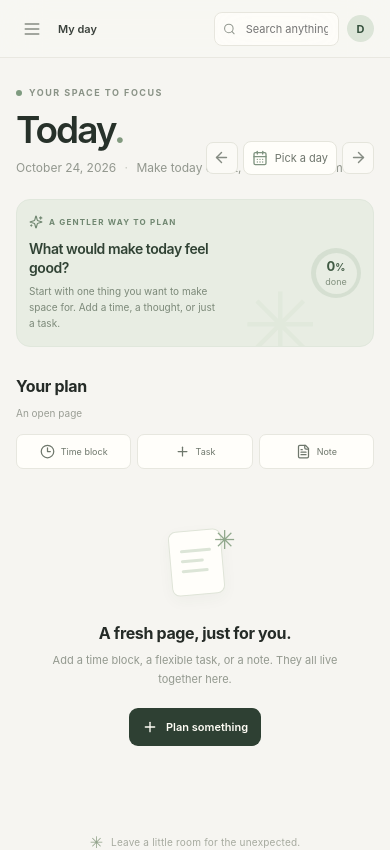
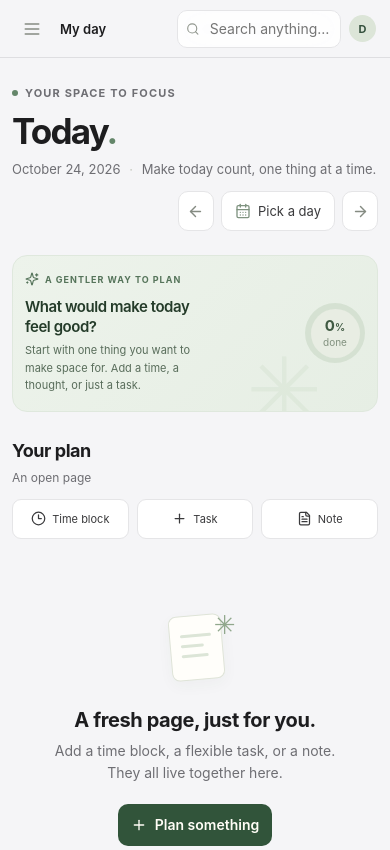
Before and after one commit to davidpit1565/Notes, a React (Vite) app: page / in a window 390 px wide. Shown: the top 850 px of the page. Built offline with nearby package versions, Linux system fonts and the light colour scheme.

Commit message:
Polish Dailume web UI with Apple system typography

```diff
--- a/src/styles.css
+++ b/src/styles.css
@@ -36,3 +36,249 @@ button { touch-action: manipulation; }
 @media (min-width: 1500px) {
   .main-content, .content, .page-content { max-width: 1500px; margin-left: auto; margin-right: auto; }
 }
+
+
+/* Dailume web design pass — native Apple system typography, clearer hierarchy, and more comfortable touch targets. */
+:root {
+  color-scheme: light;
+  font-family: -apple-system, BlinkMacSystemFont, "Segoe UI", system-ui, sans-serif;
+  font-size: 16px;
+  font-synthesis: none;
+  text-rendering: optimizeLegibility;
+  -webkit-font-smoothing: antialiased;
+  --ink: #1d1d1f;
+  --muted: #6e6e73;
+  --green: #42634a;
+  --line: #e5e5e7;
+  --paper: #ffffff;
+  --soft: #f5f5f7;
+  --canvas: #f5f5f7;
+}
+body { background: var(--canvas); color: var(--ink); }
+button, input, textarea, select { font-family: inherit; }
+button { min-height: 36px; }
+button:focus-visible, input:focus-visible, textarea:focus-visible, select:focus-visible {
+  outline: 3px solid rgba(0, 122, 255, .45);
+  outline-offset: 2px;
+}
+.sidebar {
+  background: rgba(250, 250, 252, .94);
+  border-right-color: rgba(60, 60, 67, .12);
+  padding-top: 25px;
+}
+.brand { color: #1d1d1f; font-size: 20px; letter-spacing: -.55px; }
+.brand-mark { border-radius: 8px; background: #344c39; }
+.beta { font-size: 10px; letter-spacing: .55px; border-radius: 6px; }
+.profile-switch { background: rgba(255,255,255,.8); border-color: #e5e5e7; border-radius: 12px; }
+.new-plan, .primary-btn {
+  background: #31543a;
+  border-radius: 10px;
+  min-height: 42px;
+  font-size: 14px;
+  font-weight: 600;
+  transition: background-color .16s ease, transform .16s ease;
+}
+.new-plan:hover, .primary-btn:hover { background: #24452e; }
+.nav-label { font-size: 10px; letter-spacing: 1.1px; color: #86868b; }
+.nav-list button, .nav-settings {
+  min-height: 42px;
+  font-size: 14px;
+  border-radius: 9px;
+  color: #48484a;
+}
+.nav-list button.active { background: #e6ece5; color: #24452e; }
+.nav-list button.active svg { color: #31543a; }
+.sync-status { font-size: 12px; }
+.sidebar-footer { font-size: 11px; }
+.main-panel { background: var(--canvas); }
+.topbar {
+  height: 64px;
+  padding: 0 clamp(20px, 3vw, 44px);
+  background: rgba(245,245,247,.84);
+  border-bottom-color: rgba(60,60,67,.12);
+  -webkit-backdrop-filter: saturate(180%) blur(18px);
+  backdrop-filter: saturate(180%) blur(18px);
+}
+.breadcrumbs { font-size: 13px; }
+.breadcrumbs strong { color: #1d1d1f; }
+.search-box {
+  width: 260px;
+  min-height: 38px;
+  border-color: #e5e5e7;
+  border-radius: 10px;
+  background: rgba(255,255,255,.88);
+}
+.search-box input { font-size: 14px; }
+.search-box kbd { font-size: 11px; }
+.icon-btn { width: 36px; height: 36px; border-radius: 9px; }
+.page-content {
+  width: min(100%, 1100px);
+  padding: clamp(28px, 4vw, 48px) clamp(22px, 4.4vw, 58px) 42px;
+}
+.eyebrow { font-size: 11px; letter-spacing: 1.15px; color: #6e6e73; }
+.eyebrow-dot { background: #64866a; }
+.day-header h1 {
+  color: #1d1d1f;
+  font-size: clamp(38px, 4vw, 48px);
+  font-weight: 650;
+  letter-spacing: -1.8px;
+}
+.heading-period { color: #64866a; }
+.date-subtitle { color: #6e6e73; font-size: 14px; line-height: 1.5; }
+.date-controls { gap: 7px; }
+.date-arrow, .date-picker-btn {
+  border: 1px solid #e5e5e7;
+  background: #fff;
+  border-radius: 10px;
+  min-height: 40px;
+}
+.date-picker-btn { padding: 0 13px; font-size: 13px; color: #3a3a3c; }
+.calendar-pop {
+  border-color: rgba(60,60,67,.16);
+  border-radius: 14px;
+  box-shadow: 0 12px 36px rgba(0,0,0,.12);
+}
+.focus-card {
+  background: linear-gradient(135deg, #edf3eb, #e6eee4);
+  border: 1px solid #dfe8dd;
+  border-radius: 18px;
+  padding: 25px 28px;
+  min-height: 150px;
+  margin-bottom: 34px;
+}
+.focus-kicker { font-size: 10px; letter-spacing: 1px; color: #55745a; }
+.focus-copy h2 { font-size: 21px; line-height: 1.3; letter-spacing: -.45px; color: #243b29; }
+.focus-copy p { font-size: 14px; line-height: 1.6; color: #596d5b; }
+.progress-ring { width: 76px; height: 76px; background: conic-gradient(#426b49 var(--progress), #d5e1d2 0); }
+.progress-ring > div { width: 62px; height: 62px; }
+.progress-ring strong { font-size: 19px; }
+.progress-ring span { font-size: 11px; }
+.focus-decoration { color: #d7e4d4; opacity: .55; }
+.section-heading { margin-bottom: 16px; }
+.section-heading > div:first-child h2 { font-size: 20px; letter-spacing: -.45px; font-weight: 650; }
+.section-heading > div:first-child span { font-size: 13px; color: #6e6e73; }
+.quick-adds { gap: 8px; }
+.quick-adds button {
+  min-height: 38px;
+  padding: 0 12px;
+  border-color: #e5e5e7;
+  border-radius: 9px;
+  font-size: 13px;
+  background: #fff;
+  color: #3a3a3c;
+}
+.quick-adds button:hover { border-color: #a9bca8; color: #24452e; }
+.day-strip { background: #ededf0; border-radius: 10px; padding: 12px 15px; }
+.strip-label { font-size: 10px; color: #6e6e73; }
+.strip-event { min-height: 32px; border-radius: 7px; font-size: 12px; }
+.item-list { gap: 9px; }
+.plan-item {
+  grid-template-columns: 76px 30px minmax(0,1fr) auto;
+  gap: 13px;
+  background: #fff;
+  border-color: #e5e5e7;
+  border-radius: 13px;
+  padding: 17px 16px;
+}
+.plan-item:hover { border-color: #cfd8cf; box-shadow: 0 4px 14px rgba(0,0,0,.035); }
+.item-time { font-size: 12px; }
+.item-time strong { font-size: 13px; }
+.item-time span { font-size: 12px; }
+.check-btn { width: 26px; height: 26px; }
+.item-marker { width: 30px; height: 30px; border-radius: 9px; }
+.item-title-row h3 { font-size: 15px; line-height: 1.4; letter-spacing: -.15px; color: #1d1d1f; }
+.item-body > p { font-size: 13px; line-height: 1.55; color: #6e6e73; }
+.kind-tag { font-size: 10px; letter-spacing: .4px; border-radius: 5px; }
+.category-pill { font-size: 11px; padding: 5px 7px; }
+.duration { font-size: 11px; }
+.item-actions .icon-btn { width: 32px; height: 32px; }
+.bottom-add { padding: 16px 4px; }
+.bottom-add button { font-size: 13px; min-height: 38px; }
+.bottom-add > span { font-size: 12px; color: #6e6e73; }
+.end-note { margin-top: 38px; }
+.end-note p { font-size: 12px; color: #6e6e73; }
+.empty-state { padding: 54px 20px 62px; }
+.empty-state h3 { font-size: 20px; letter-spacing: -.4px; }
+.empty-state p { font-size: 14px; line-height: 1.6; color: #6e6e73; }
+.empty-state .primary-btn { font-size: 14px; }
+.compact-header h1 { font-size: clamp(34px, 3.6vw, 42px); }
+.main-footer {
+  border-top-color: rgba(60,60,67,.12);
+  padding: 17px clamp(20px, 3vw, 44px);
+  color: #6e6e73;
+  font-size: 10px;
+  letter-spacing: .6px;
+}
+.main-footer > span:last-child { font-size: 12px; }
+.main-footer a { color: #31543a; text-decoration: none; }
+.main-footer a:hover { text-decoration: underline; }
+.composer {
+  border: 1px solid rgba(60,60,67,.16);
+  border-radius: 18px;
+  box-shadow: 0 24px 80px rgba(0,0,0,.22);
+  padding: 26px;
+}
+.composer-header h2 { font-size: 25px; letter-spacing: -.65px; }
+.kind-switch { background: #f2f2f7; border-radius: 10px; }
+.kind-switch button { min-height: 42px; font-size: 13px; }
+.kind-switch button.selected { border-radius: 8px; box-shadow: 0 1px 4px rgba(0,0,0,.08); }
+.field-label { font-size: 13px; color: #3a3a3c; gap: 8px; }
+.field-label input, .field-label textarea, .field-label select {
+  border-color: #d2d2d7;
+  border-radius: 10px;
+  padding: 12px 13px;
+  font-size: 16px;
+  color: #1d1d1f;
+}
+.field-label input:focus, .field-label textarea:focus, .field-label select:focus {
+  border-color: #6b9b70;
+  box-shadow: 0 0 0 3px rgba(52,120,58,.12);
+}
+.done-toggle { font-size: 13px; }
+.secondary-btn { min-height: 42px; border-radius: 10px; font-size: 13px; }
+.composer-actions .primary-btn { font-size: 14px; }
+.composer-hint { font-size: 12px; color: #6e6e73; }
+.toast { font-size: 14px; border-radius: 12px; }
+@media (max-width: 760px) {
+  .topbar { height: 58px; padding: 0 14px; }
+  .page-content { padding: 28px 16px 30px; }
+  .day-header h1 { font-size: 38px; }
+  .date-subtitle { font-size: 13px; }
+  .focus-card { padding: 20px 17px; min-height: 136px; border-radius: 15px; margin-bottom: 28px; }
+  .focus-copy h2 { font-size: 17px; max-width: 245px; }
+  .focus-copy p { font-size: 12px; max-width: 250px; }
+  .focus-kicker { font-size: 9px; }
+  .progress-ring { width: 60px; height: 60px; }
+  .progress-ring > div { width: 49px; height: 49px; }
+  .progress-ring strong { font-size: 15px; }
+  .progress-ring span { font-size: 10px; }
+  .section-heading > div:first-child h2 { font-size: 18px; }
+  .section-heading > div:first-child span { font-size: 12px; }
+  .quick-adds button { min-height: 40px; font-size: 12px; }
+  .plan-item { grid-template-columns: 42px 27px minmax(0,1fr) 28px; gap: 8px; padding: 14px 9px; }
+  .item-title-row h3 { font-size: 14px; }
+  .item-body > p { font-size: 12px; }
+  .item-actions .icon-btn { width: 28px; height: 28px; }
+  .category-pill { font-size: 10px; }
+  .duration { font-size: 10px; }
+  .main-footer { align-items: flex-start; flex-direction: column; gap: 8px; line-height: 1.5; }
+  .main-footer > span:last-child { font-size: 12px; }
+  .composer { padding: 22px 18px; }
+  .toast { left: 50%; bottom: max(16px, env(safe-area-inset-bottom)); }
+}
+@media (max-width: 390px) {
+  .page-content { padding-left: 12px; padding-right: 12px; }
+  .day-header h1 { font-size: 35px; }
+  .date-controls { align-self: stretch; justify-content: flex-end; margin-top: -5px; }
+  .focus-card { padding: 16px 12px; }
+  .focus-copy h2 { max-width: 190px; font-size: 15px; }
+  .focus-copy p { max-width: 195px; font-size: 11px; }
+  .plan-item { grid-template-columns: 35px 24px minmax(0,1fr) 26px; gap: 6px; }
+  .item-time strong { font-size: 11px; }
+  .item-title-row { align-items: flex-start; flex-direction: column; gap: 4px; }
+  .quick-adds button { font-size: 11px; padding: 0 5px; }
+}
+@media (prefers-color-scheme: dark) {
+  /* Keep the first release intentionally light; browser dark mode must not invert its surfaces. */
+  color-scheme: light;
+}
```
